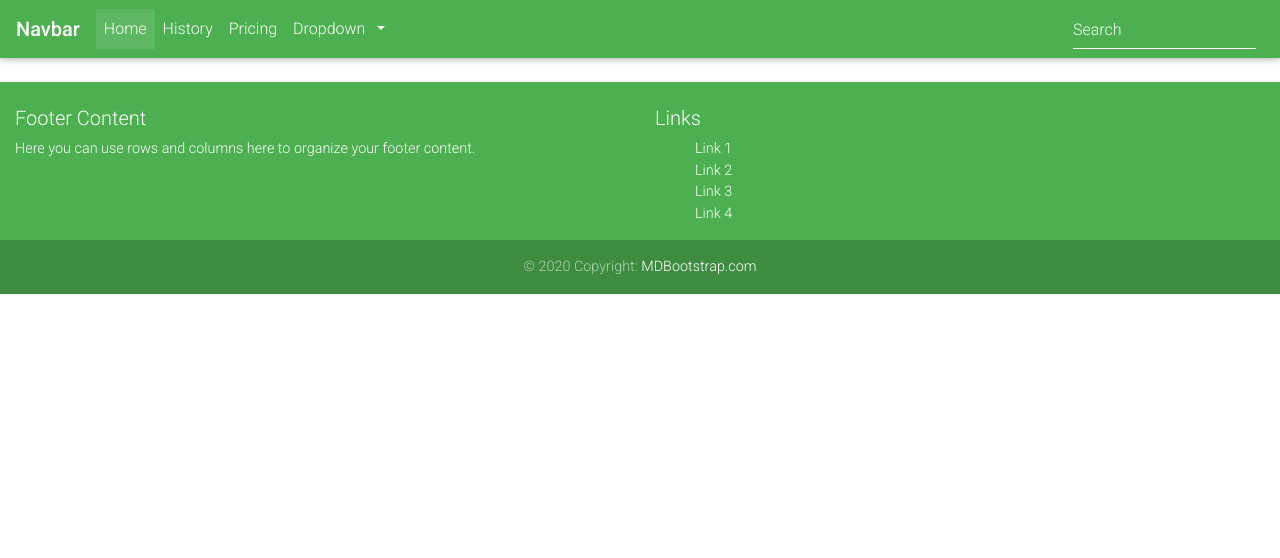
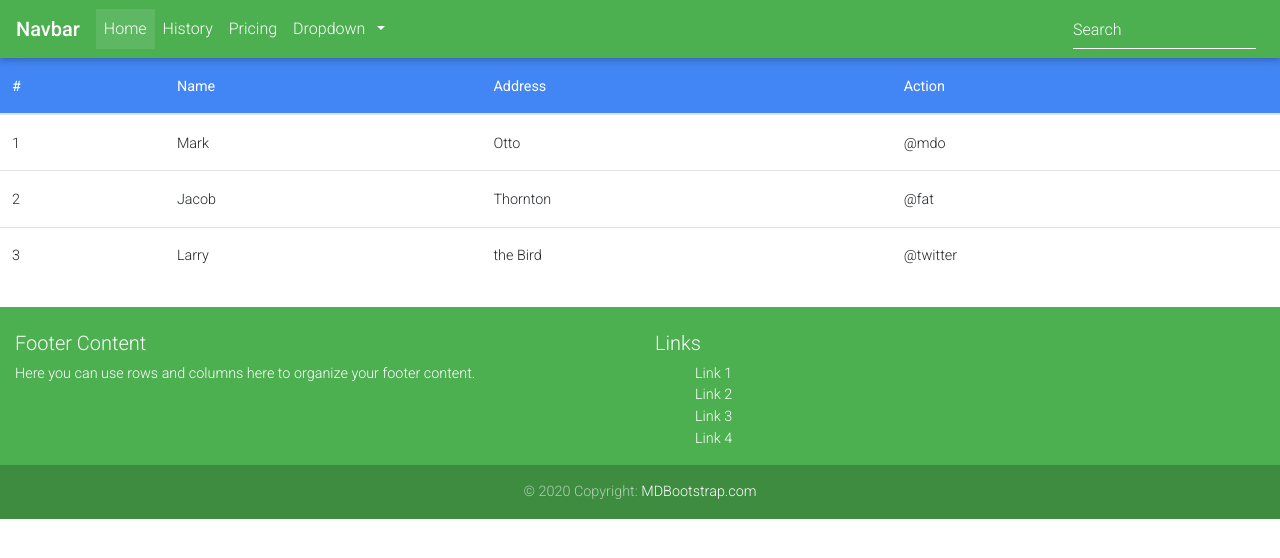
Before and after one commit to mwinamijr/Team-213-A-Front-End, a React (Create React App) app: page / in a window 1280 px wide. Shown: the top 558 px of the page. Built offline with nearby package versions, Linux system fonts and the light colour scheme.

Commit message:
created history list container

```diff
--- a/package.json
+++ b/package.json
@@ -7,6 +7,7 @@
     "@testing-library/jest-dom": "^4.2.4",
     "@testing-library/react": "^9.5.0",
     "@testing-library/user-event": "^7.2.1",
+    "axios": "^0.20.0",
     "mdbreact": "^4.27.0",
     "react": "^16.13.1",
     "react-dom": "^16.13.1",
--- a/src/App.js
+++ b/src/App.js
@@ -1,12 +1,15 @@
 import React from 'react';
 import { BrowserRouter as Router } from 'react-router-dom';
 import Layout from './containers/Layout';
+import History from './containers/History';
 
 function App() {
   return (
     <Router>
       <div className="App">
-        <Layout />
+        <Layout>
+          <History />
+        </Layout>
       </div>
     </Router>
   );
--- /dev/null
+++ b/src/containers/History.js
@@ -0,0 +1,47 @@
+import React, { Component } from 'react';
+import { MDBTable, MDBTableBody, MDBTableHead } from 'mdbreact';
+
+class History extends Component {
+    state = {
+        history: []
+    }
+
+    render() {
+        return (
+        <div>
+          <MDBTable>
+            <MDBTableHead color="primary-color" textWhite>
+              <tr>
+                <th>#</th>
+                <th>Name</th>
+                <th>Address</th>
+                <th>Action</th>
+              </tr>
+            </MDBTableHead>
+            <MDBTableBody>
+              <tr>
+                <td>1</td>
+                <td>Mark</td>
+                <td>Otto</td>
+                <td>@mdo</td>
+              </tr>
+              <tr>
+                <td>2</td>
+                <td>Jacob</td>
+                <td>Thornton</td>
+                <td>@fat</td>
+              </tr>
+              <tr>
+                <td>3</td>
+                <td>Larry</td>
+                <td>the Bird</td>
+                <td>@twitter</td>
+              </tr>
+            </MDBTableBody>
+          </MDBTable>
+        </div>
+        );
+    }
+}
+
+export default History;
--- a/src/containers/Layout.js
+++ b/src/containers/Layout.js
@@ -8,6 +8,9 @@ class Layout extends React.Component {
       return (
         <div>
             <Navbar />
+            <div>
+              {this.props.children}
+            </div>
             <Footer />
         </div>
         );
```
Also changed, not shown: 1 other file (tests, documents, lock files or other folders).
